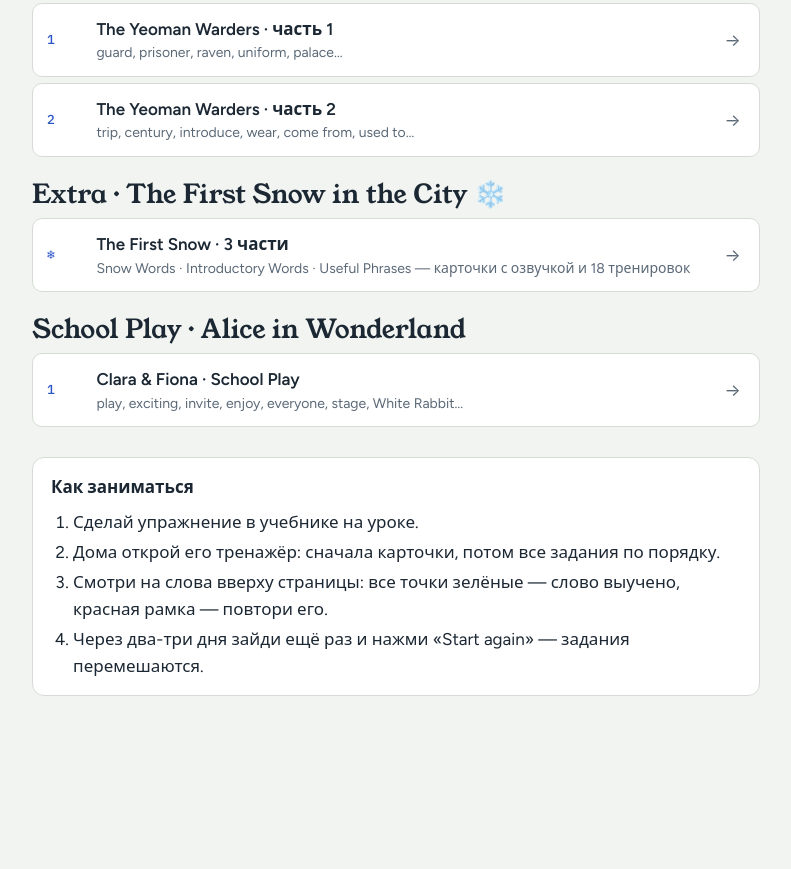
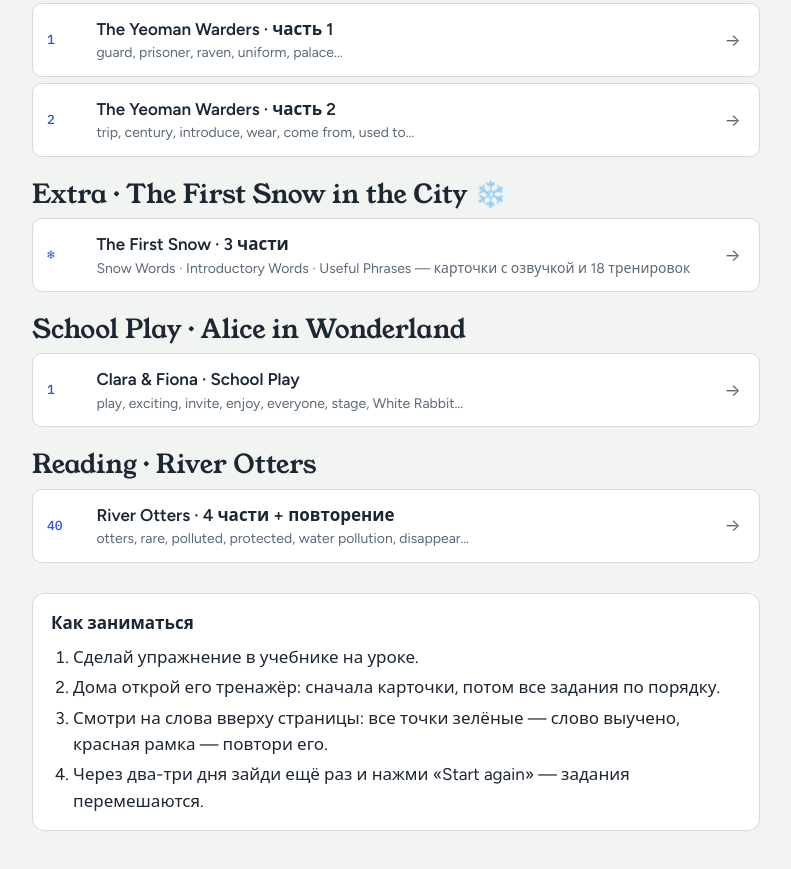
Before and after one commit to elvisk2079-ux/Spotlight-7, a plain HTML site: page index.html in a window 1280 px wide. Shown: the part 1234-2103 px from the top of the page, without its empty margins (244-1035 px from the left). Before the commit the page ends 2002 px from the top, so only its background shows below. Drawn offline with Linux system fonts and the light colour scheme.

Commit message:
Link River Otters lesson from Spotlight 7 homepage

```diff
--- a/index.html
+++ b/index.html
@@ -339,6 +339,7 @@ a.gram { margin-top: 8px; border-color: var(--accent); background: var(--accent-
       </a></li>
     </ol>
   </section>
+  <section class="unit" id="river-otters"><h2>Reading · River Otters</h2><ol class="toc"><li><a class="row" href="river-otters/index.html"><span class="n">40</span><span class="t"><b>River Otters · 4 части + повторение</b><span class="s">otters, rare, polluted, protected, water pollution, disappear…</span></span><span class="go" aria-hidden="true">→</span></a></li></ol></section>
   <div class="how">
     <h3>Как заниматься</h3>
     <ol>
```
